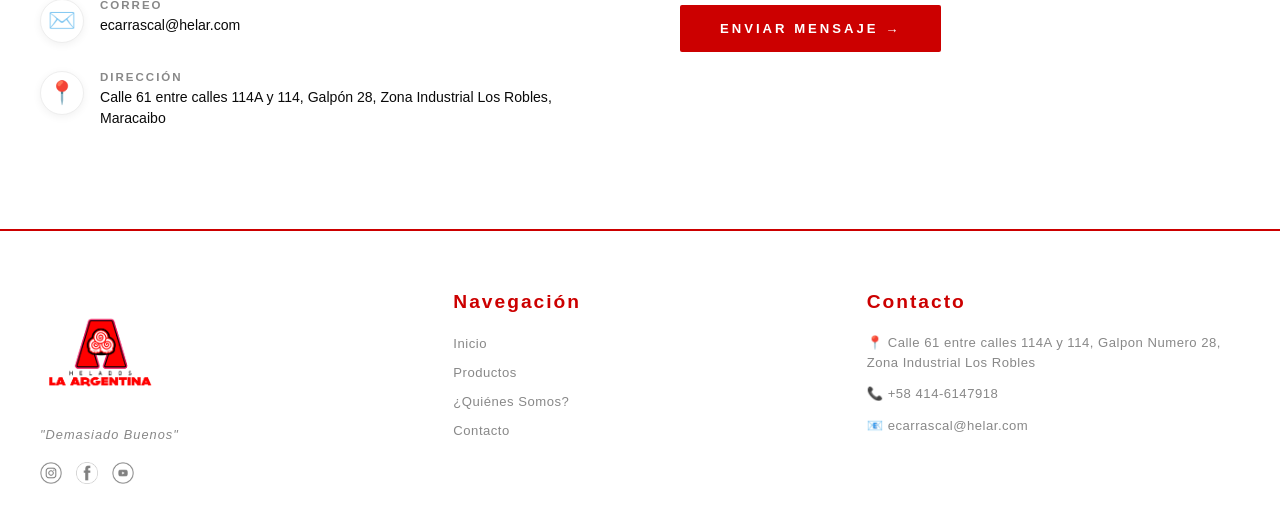
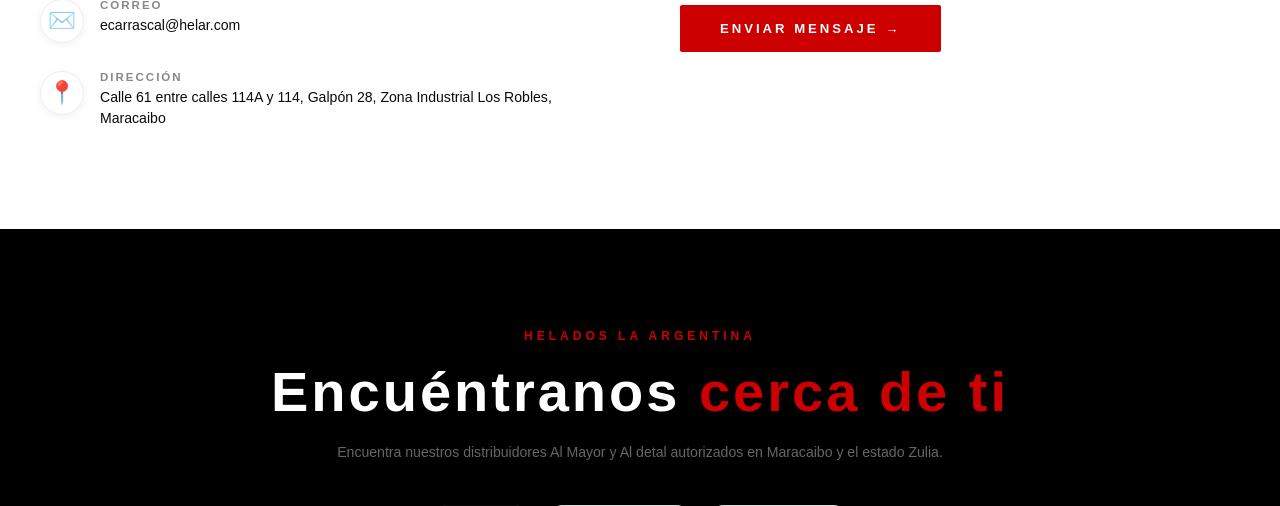
Before and after one commit to masterstest500/La-Argentina, a PHP site: page / in a window 1280 px wide. Shown: the part 1791-2297 px from the top of the page. Run offline with PHP 8.4, Linux system fonts and the light colour scheme.

Commit message:
Seccion ubicanos con mapa Leaflet.js aplicado, filtros al mayor y al detal

```diff
--- a/css/style.css
+++ b/css/style.css
@@ -643,3 +643,172 @@ body {
         font-size: 3rem;
     }
 }
+
+/* ========== UBÍCANOS ========== */
+#ubicanos {
+    padding: 100px 40px;
+    background-color: #000000;
+}
+
+.ubicanos-contenedor {
+    max-width: 1200px;
+    margin: 0 auto;
+}
+
+/* ── Header ── */
+.ubicanos-header {
+    text-align: center;
+    margin-bottom: 40px;
+}
+
+.ubicanos-etiqueta {
+    font-family: 'Montserrat', sans-serif;
+    font-size: 0.75rem;
+    font-weight: 600;
+    letter-spacing: 4px;
+    text-transform: uppercase;
+    color: #cc0000;
+    display: block;
+    margin-bottom: 16px;
+}
+
+.ubicanos-titulo {
+    font-family: 'Bebas Neue', sans-serif;
+    font-size: 3.5rem;
+    letter-spacing: 3px;
+    color: #ffffff;
+    margin-bottom: 16px;
+}
+
+.ubicanos-titulo span {
+    color: #cc0000;
+}
+
+.ubicanos-desc {
+    font-family: 'Montserrat', sans-serif;
+    font-size: 0.88rem;
+    font-weight: 300;
+    color: #666;
+    line-height: 1.8;
+}
+
+/* ── Filtros ── */
+.ubicanos-filtros {
+    display: flex;
+    gap: 12px;
+    justify-content: center;
+    margin-bottom: 24px;
+}
+
+.filtro-btn {
+    font-family: 'Montserrat', sans-serif;
+    font-size: 0.78rem;
+    font-weight: 600;
+    letter-spacing: 2px;
+    text-transform: uppercase;
+    color: #888;
+    background: #ffffff;
+    border: 1px solid #ddd;
+    padding: 10px 24px;
+    border-radius: 30px;
+    cursor: pointer;
+    transition: all 0.3s ease;
+    display: flex;
+    align-items: center;
+    gap: 8px;
+}
+
+.filtro-btn:hover {
+    border-color: #cc0000;
+    color: #cc0000;
+}
+
+.filtro-btn.activo {
+    background: #7e7b7b;
+    border-color: #0a0a0a;
+    color: #ffffff;
+}
+
+.filtro-punto {
+    width: 10px;
+    height: 10px;
+    border-radius: 50%;
+    display: inline-block;
+}
+
+/* ── Mapa ── */
+#mapa-leaflet {
+    width: 100%;
+    height: 520px;
+    border-radius: 12px;
+    overflow: hidden;
+    box-shadow: 0 8px 32px rgba(0,0,0,0.12);
+    border: 1px solid #eee;
+}
+
+/* ── Popup personalizado ── */
+.leaflet-popup-content-wrapper {
+    border-radius: 8px !important;
+    box-shadow: 0 4px 20px rgba(0,0,0,0.15) !important;
+    border-top: 3px solid #cc0000;
+}
+
+.popup-nombre {
+    font-family: 'Bebas Neue', sans-serif;
+    font-size: 1.1rem;
+    letter-spacing: 2px;
+    color: #0a0a0a;
+    margin-bottom: 6px;
+}
+
+.popup-tipo {
+    font-family: 'Montserrat', sans-serif;
+    font-size: 0.7rem;
+    font-weight: 700;
+    letter-spacing: 2px;
+    text-transform: uppercase;
+    padding: 3px 10px;
+    border-radius: 20px;
+    display: inline-block;
+    margin-bottom: 8px;
+}
+
+.popup-tipo.mayor {
+    background: #fce4e4;
+    color: #cc0000;
+}
+
+.popup-tipo.detal {
+    background: #e4eeff;
+    color: #0066cc;
+}
+
+.popup-direccion {
+    font-family: 'Montserrat', sans-serif;
+    font-size: 0.78rem;
+    color: #666;
+    line-height: 1.5;
+    margin-top: 6px;
+}
+
+/* ── Responsive ── */
+@media (max-width: 768px) {
+    #mapa-leaflet {
+        height: 380px;
+    }
+
+    .ubicanos-titulo {
+        font-size: 2.5rem;
+    }
+
+    .ubicanos-filtros {
+        flex-wrap: wrap;
+    }
+}
+
+.leaflet-pane,
+.leaflet-top,
+.leaflet-bottom,
+.leaflet-control {
+    z-index: 1 !important;
+}
--- a/index.html
+++ b/index.html
@@ -6,6 +6,8 @@
     <meta name="viewport" content="width=device-width, initial-scale=1.0">
     <link rel="icon" href="img/logos/logo2.png">
     <meta name=" description" content="Helados La Argentina - Los mejores helados de Venezuela.">
+    <link rel="stylesheet" href="https://unpkg.com/leaflet@1.9.4/dist/leaflet.css"/>
+    <script src="https://unpkg.com/leaflet@1.9.4/dist/leaflet.js"></script>
     <title>Helados La Argentina</title>
 
     <link rel="stylesheet" href="css/style.css">
@@ -328,8 +330,33 @@
 
 <!-- ========== UBÍCANOS ========== -->
     <section id="ubicanos">
+    <div class="ubicanos-contenedor">
 
-    </section>
+        <!-- Header -->
+        <div class="ubicanos-header">
+            <span class="ubicanos-etiqueta">Helados La Argentina</span>
+            <h2 class="ubicanos-titulo">Encuéntranos <span>cerca de ti</span></h2>
+            <p class="ubicanos-desc">Encuentra nuestros distribuidores Al Mayor y Al detal autorizados en Maracaibo y el estado Zulia.</p>
+        </div>
+
+        <!-- Filtros -->
+        <div class="ubicanos-filtros">
+            <button class="filtro-btn activo" data-filtro="todos">Todos</button>
+            <button class="filtro-btn" data-filtro="mayor">
+                <span class="filtro-punto" style="background:#cc0000;"></span>
+                Al Mayor
+            </button>
+            <button class="filtro-btn" data-filtro="detal">
+                <span class="filtro-punto" style="background:#0066cc;"></span>
+                Al Detal
+            </button>
+        </div>
+
+        <!-- Mapa -->
+        <div id="mapa-leaflet"></div>
+
+    </div>
+</section>
 
 <!-- ========== FOOTER ========== -->
 <footer id="footer">
@@ -396,7 +423,7 @@
     <script src="js/main.js"></script>
     <script src="js/carrusel.js"></script>
     <script src="js/whatsapp.js"></script>
-
+    <script src="js/mapa.js"></script>
 
 </body>
 </html>
--- /dev/null
+++ b/js/mapa.js
@@ -0,0 +1,156 @@
+// ========== MAPA LEAFLET ==========
+
+// Distribuidores al Mayor (marcadores rojos)
+const distribuidoresMayor = [
+    {
+        nombre: "Distribuidora Central La Argentina",
+        direccion: "Av. 5 de Julio, Centro Comercial Las Américas, Local 12, Maracaibo",
+        lat: 10.6354,
+        lng: -71.6189
+    },
+    {
+        nombre: "Distribuidora Norte Zulia",
+        direccion: "Calle 72 con Av. Bella Vista, Edificio Don Rafael, PB, Maracaibo",
+        lat: 10.6612,
+        lng: -71.6058
+    },
+    {
+        nombre: "Distribuidora Industrial Los Robles",
+        direccion: "Zona Industrial Los Robles, Galpón 28, Calle 61, Maracaibo",
+        lat: 10.6201,
+        lng: -71.5987
+    },
+    {
+        nombre: "Distribuidora Sur del Lago",
+        direccion: "Av. Delicias Norte, C.C. Delicias Mall, Local 8, Maracaibo",
+        lat: 10.6089,
+        lng: -71.6312
+    }
+];
+
+// Distribuidores al Detal (marcadores azules)
+const distribuidoresDetal = [
+    {
+        nombre: "Heladería El Sabor",
+        direccion: "Av. Universidad, frente al IUTM, Local 3, Maracaibo",
+        lat: 10.6478,
+        lng: -71.6234
+    },
+    {
+        nombre: "Minimarket La Esquina",
+        direccion: "Calle 79 con Av. 3Y, Sector Los Olivos, Maracaibo",
+        lat: 10.6723,
+        lng: -71.6145
+    },
+    {
+        nombre: "Bodegón El Criollo",
+        direccion: "Av. El Milagro, Sector Ziruma, Local 5, Maracaibo",
+        lat: 10.6834,
+        lng: -71.6089
+    },
+    {
+        nombre: "Supermercado Familiar",
+        direccion: "Calle 68 con Av. 15, Sector Santa Rosa, Maracaibo",
+        lat: 10.6156,
+        lng: -71.6423
+    },
+    {
+        nombre: "Licorería y Bodegón El Paraíso",
+        direccion: "Av. Goajira, Sector El Paraíso, Local 2, Maracaibo",
+        lat: 10.6945,
+        lng: -71.6234
+    }
+];
+
+// Inicializar mapa centrado en Maracaibo
+const mapa = L.map('mapa-leaflet').setView([10.6412, -71.6124], 12);
+
+// Capa de mapa OpenStreetMap
+L.tileLayer('https://{s}.tile.openstreetmap.org/{z}/{x}/{y}.png', {
+    attribution: '© OpenStreetMap contributors'
+}).addTo(mapa);
+
+// Icono rojo para al mayor
+const iconoMayor = L.divIcon({
+    className: '',
+    html: `<div style="
+        width: 28px;
+        height: 28px;
+        background: #cc0000;
+        border: 3px solid #ffffff;
+        border-radius: 50% 50% 50% 0;
+        transform: rotate(-45deg);
+        box-shadow: 0 2px 8px rgba(204,0,0,0.5);
+    "></div>`,
+    iconSize: [28, 28],
+    iconAnchor: [14, 28],
+    popupAnchor: [0, -30]
+});
+
+// Icono azul para al detal
+const iconoDetal = L.divIcon({
+    className: '',
+    html: `<div style="
+        width: 28px;
+        height: 28px;
+        background: #0066cc;
+        border: 3px solid #ffffff;
+        border-radius: 50% 50% 50% 0;
+        transform: rotate(-45deg);
+        box-shadow: 0 2px 8px rgba(0,102,204,0.5);
+    "></div>`,
+    iconSize: [28, 28],
+    iconAnchor: [14, 28],
+    popupAnchor: [0, -30]
+});
+
+// Arrays para guardar marcadores
+const marcadoresMayor = [];
+const marcadoresDetal = [];
+
+// Agregar marcadores al mayor
+distribuidoresMayor.forEach(d => {
+    const marcador = L.marker([d.lat, d.lng], { icon: iconoMayor })
+        .bindPopup(`
+            <div class="popup-nombre">${d.nombre}</div>
+            <span class="popup-tipo mayor">Al Mayor</span>
+            <div class="popup-direccion">📍 ${d.direccion}</div>
+        `);
+    marcadoresMayor.push(marcador);
+    marcador.addTo(mapa);
+});
+
+// Agregar marcadores al detal
+distribuidoresDetal.forEach(d => {
+    const marcador = L.marker([d.lat, d.lng], { icon: iconoDetal })
+        .bindPopup(`
+            <div class="popup-nombre">${d.nombre}</div>
+            <span class="popup-tipo detal">Al Detal</span>
+            <div class="popup-direccion">📍 ${d.direccion}</div>
+        `);
+    marcadoresDetal.push(marcador);
+    marcador.addTo(mapa);
+});
+
+// ── Filtros ──
+const filtrosBtns = document.querySelectorAll('.filtro-btn');
+
+filtrosBtns.forEach(btn => {
+    btn.addEventListener('click', () => {
+        filtrosBtns.forEach(b => b.classList.remove('activo'));
+        btn.classList.add('activo');
+
+        const filtro = btn.getAttribute('data-filtro');
+
+        if (filtro === 'todos') {
+            marcadoresMayor.forEach(m => mapa.addLayer(m));
+            marcadoresDetal.forEach(m => mapa.addLayer(m));
+        } else if (filtro === 'mayor') {
+            marcadoresMayor.forEach(m => mapa.addLayer(m));
+            marcadoresDetal.forEach(m => mapa.removeLayer(m));
+        } else if (filtro === 'detal') {
+            marcadoresMayor.forEach(m => mapa.removeLayer(m));
+            marcadoresDetal.forEach(m => mapa.addLayer(m));
+        }
+    });
+});
```
